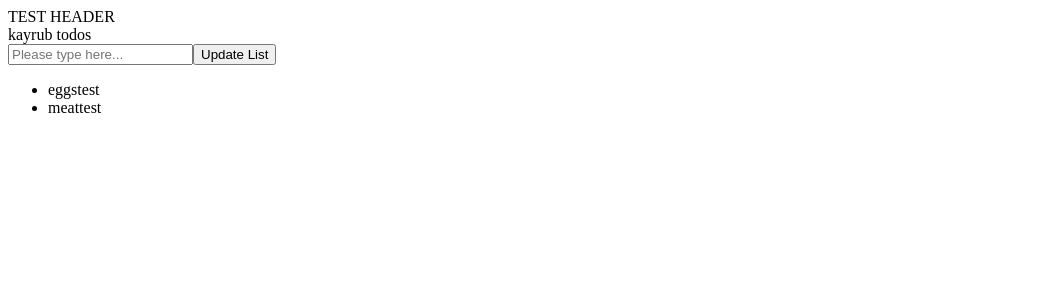
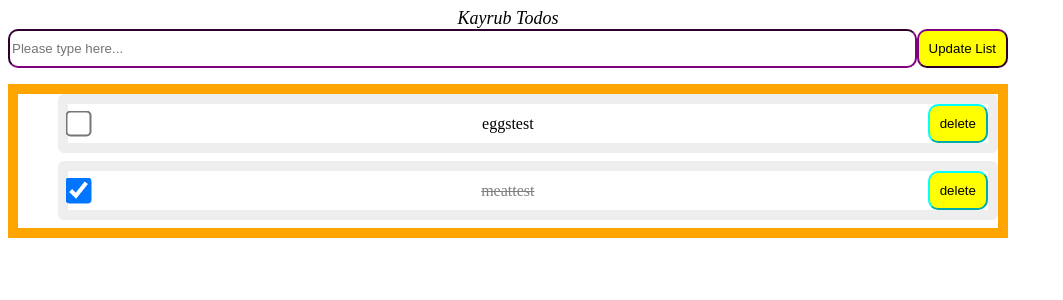
Before and after one commit to kayrub/todo-app, a React (Vite) app: page / in a window 1280 px wide. Shown: the top 300 px of the page, without its empty margins (0-1063 px from the left). Built offline with nearby package versions, Linux system fonts and the light colour scheme.

Commit message:
style: refactor CSS structure, add layout styling, and style inputs/buttons

```diff
--- a/src/App.css
+++ b/src/App.css
@@ -0,0 +1,67 @@
+/* used for App css specifically */
+
+.todo-item.completed {
+    text-decoration: line-through;
+    color: gray;
+}
+
+.app-header {
+    display: flex;
+    justify-content:center;
+    align-items:center;
+    font-size:large;
+    font-style:italic;
+    font-weight:400;
+    max-width: 1000px;
+}
+
+.app-container {
+    max-width: 1000px;
+}
+
+.input-row {
+    display:flex;
+    justify-content: space-evenly;
+}
+
+.todo-input {
+    flex: 1;
+    border-color: purple;
+    border-radius: 10px;
+}
+
+button {
+    padding: 10px;
+    border-radius: 10px;
+    cursor: pointer;
+    background: yellow ;
+}
+
+.add-btn {
+    border-color: purple;
+}
+
+.todo-list {
+    border: 10px solid orange;
+}
+
+.todo-row {
+  display: flex;
+  align-items: center;
+  justify-content: space-between;
+
+  border: 10px solid #eee;
+  border-radius: 6px;
+  margin-bottom: 8px;
+}
+
+.todo-item {
+}
+
+.checkbox {
+    transform: scale(2);
+}
+
+.del-btn {
+    border-color:aqua;
+}
--- a/src/App.jsx
+++ b/src/App.jsx
@@ -1,55 +1,63 @@
-import { useState } from 'react'
-
-/* Day 3 (25 min): Add a delete button next to each todo. Add a checkbox to mark todos as done (strikethrough text). Commit and push.
-
-first change data set to be array of objects. in case duplicate list items.
-2nd map array of objects only display name
-3rd create delete handler using filter
-4th add delete button
-5th research strikethrough
-  input type =checkbox
-  create handler to check
-  onChange boolean to check
-  css span style textDecoration, color
-15 minutes to research
-Blockers
-1st how to handle unique id, having an id counter
-25 min to change todos data to array of obj and to display
+import { useState } from 'react';
+import './App.css';
 
 
-*/
 
 function App() {
 
   const [todoText, setToDoText] = useState("");
-  const [todos, setToDos] = useState([{id: 1, name: "eggstest",}, {id: 2, name: "meattest"}]);
+  const [todos, setToDos] = useState([{id: 1, name: "eggstest", completed: false}, {id: 2, name: "meattest", completed:true}]);
   const [nextId, setNextId] = useState(3);
 
 
-  const updateToDo = (newToDo) => {
-    setToDos(prev => [...prev, {id: nextId, name: newToDo}]);
+  const addToDo = (newToDo) => {
+    setToDos(prev => [...prev, {id: nextId, name: newToDo, completed:false}]);
     setNextId(prev => prev + 1);
     console.log("todo added:", newToDo);
     console.log("todos list:", todos);
     console.log("current nextid:", nextId);
+    setToDoText('');
   }
 
   const handleKeyDown = (e) => {
     if (e.key === 'Enter') {
-      updateToDo(e.target.value);
+      addToDo(e.target.value);
     }
   }
 
+  const toggleToDo = (currTodo) => {
+    setToDos(prev =>
+      prev.map(todo =>
+        todo.id === currTodo.id
+          ? {...todo, completed: !todo.completed}
+          : todo
+      )
+    )
+  }
+
+  const deleteToDo = (currTodo) => {
+    setToDos(prev =>
+      prev.filter(todo => todo.id !== currTodo.id)
+    )
+  };
+
+
+  /*
+         <span style ={{
+                textDecoration: todo.completed ? 'line-through' : 'none',
+                color: todo.completed ? 'gray' : 'black'
+              }}>
+  */
   return (
     <>
-      <header>
-        TEST HEADER
+      <header className='app-header'>
+        Kayrub Todos
       </header>
-      <section>
-        kayrub todos
-      </section>
-      <div>
+
+      <main className='app-container'>
+        <div className='input-row'>
           <input
+            className='todo-input'
             id = "text-input"
             type = "text"
             value = {todoText}
@@ -57,16 +65,38 @@ function App() {
             placeholder = "Please type here..."
             onKeyDown = {handleKeyDown}
             />
-        <button onClick = {() => updateToDo(todoText)}>
+          <button
+            className='add-btn'
+            onClick = {() => addToDo(todoText)}>
             Update List
           </button>
-        <ul>
+        </div>
+
+        <ul className='todo-list'>
           {todos.map(todo => (
-            <li key={todo.id}>{todo.name}</li>
+          <li
+            className='todo-row'
+            key={todo.id}>
+            <input
+              className='checkbox'
+              type="checkbox"
+              checked = {todo.completed}
+              onChange = {() => toggleToDo(todo)}
+            />
+
+            <span className = {`todo-item ${todo.completed ? 'completed' : ''}`}>
+              {todo.name}
+            </span>
+
+            <button
+              className='del-btn'
+              onClick ={() => deleteToDo(todo)}>
+              delete
+            </button>
+          </li>
           ))}
         </ul>
-      </div>
-
+      </main>
     </>
   )
 }
--- a/src/index.css
+++ b/src/index.css
@@ -0,0 +1 @@
+/* used for global styles */
```
Also changed, not shown: src/notes.md (added, +23 -0 lines). Lines whose indentation alone changed are shown as unchanged.
